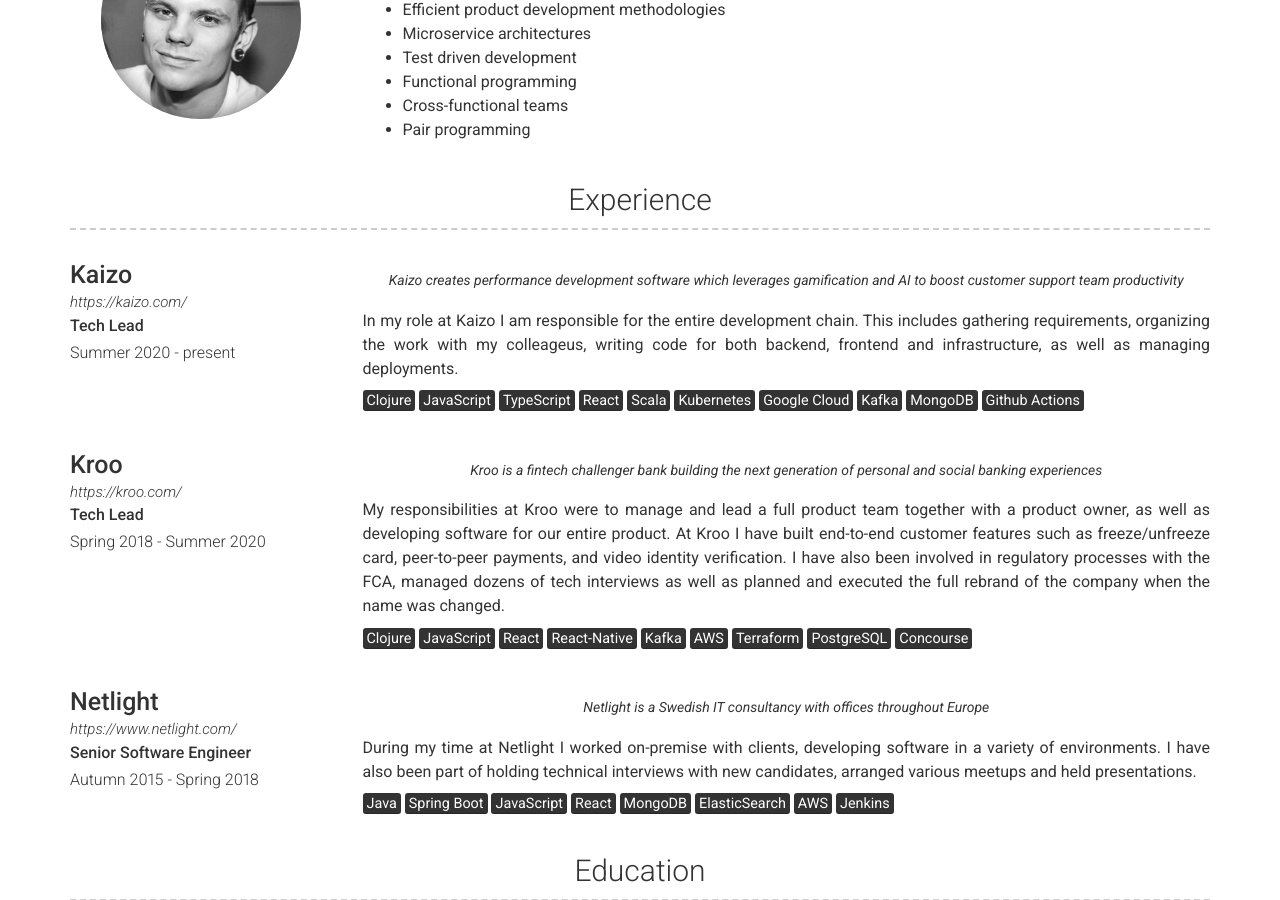
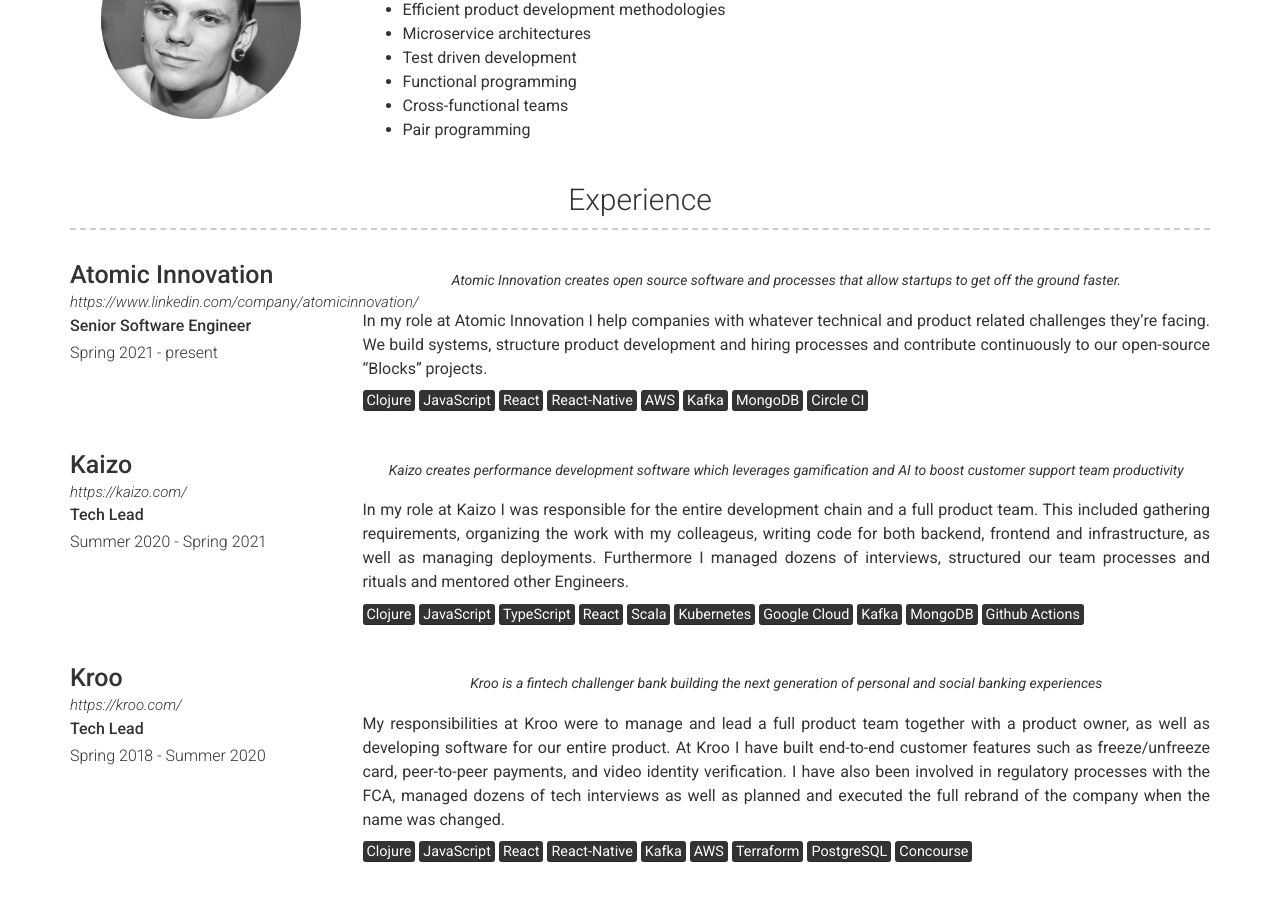
Before and after one commit to jonassvalin/jonassvalin.github.io, a Jekyll site: the page built from index.md, in a window 1280 px wide and 900 px high, scrolled down 360 px. Built offline with Jekyll 4.4.1, drawn with Linux system fonts in a browser that asks for light colours; nearby versions of some CDN libraries.

Commit message:
Update experience.yml
Add atomic innovation to experiences

```diff
--- a/_data/experience.yml
+++ b/_data/experience.yml
@@ -1,14 +1,29 @@
 # Experience template
+- layout: left
+  company: Atomic Innovation
+  link: https://www.linkedin.com/company/atomicinnovation/
+  job_title: Senior Software Engineer
+  dates: Spring 2021 - present
+  quote: >
+    Atomic Innovation creates open source software and processes that allow startups to get off the ground faster.
+  description: | # this will include new lines to allow paragraphs
+    In my role at Atomic Innovation I help companies with whatever technical and product related challenges they're facing. We build systems,
+    structure product development and hiring processes and contribute continuously to our open-source "Blocks" projects.
+
+    <mark>Clojure</mark> <mark>JavaScript</mark> <mark>React</mark> <mark>React-Native</mark>
+    <mark>AWS</mark> <mark>Kafka</mark> <mark>MongoDB</mark> <mark>Circle CI</mark>
+
 - layout: left
   company: Kaizo
   link: https://kaizo.com/
   job_title: Tech Lead
-  dates: Summer 2020 - present
+  dates: Summer 2020 - Spring 2021
   quote: >
     Kaizo creates performance development software which leverages gamification and AI to boost customer support team productivity
   description: | # this will include new lines to allow paragraphs
-    In my role at Kaizo I am responsible for the entire development chain. This includes gathering requirements, organizing
-    the work with my colleageus, writing code for both backend, frontend and infrastructure, as well as managing deployments.
+    In my role at Kaizo I was responsible for the entire development chain and a full product team. This included gathering requirements, organizing
+    the work with my colleageus, writing code for both backend, frontend and infrastructure, as well as managing deployments. Furthermore I managed
+    dozens of interviews, structured our team processes and rituals and mentored other Engineers.
 
     <mark>Clojure</mark> <mark>JavaScript</mark> <mark>TypeScript</mark> <mark>React</mark> <mark>Scala</mark> <mark>Kubernetes</mark>
     <mark>Google Cloud</mark> <mark>Kafka</mark> <mark>MongoDB</mark> <mark>Github Actions</mark>
```
